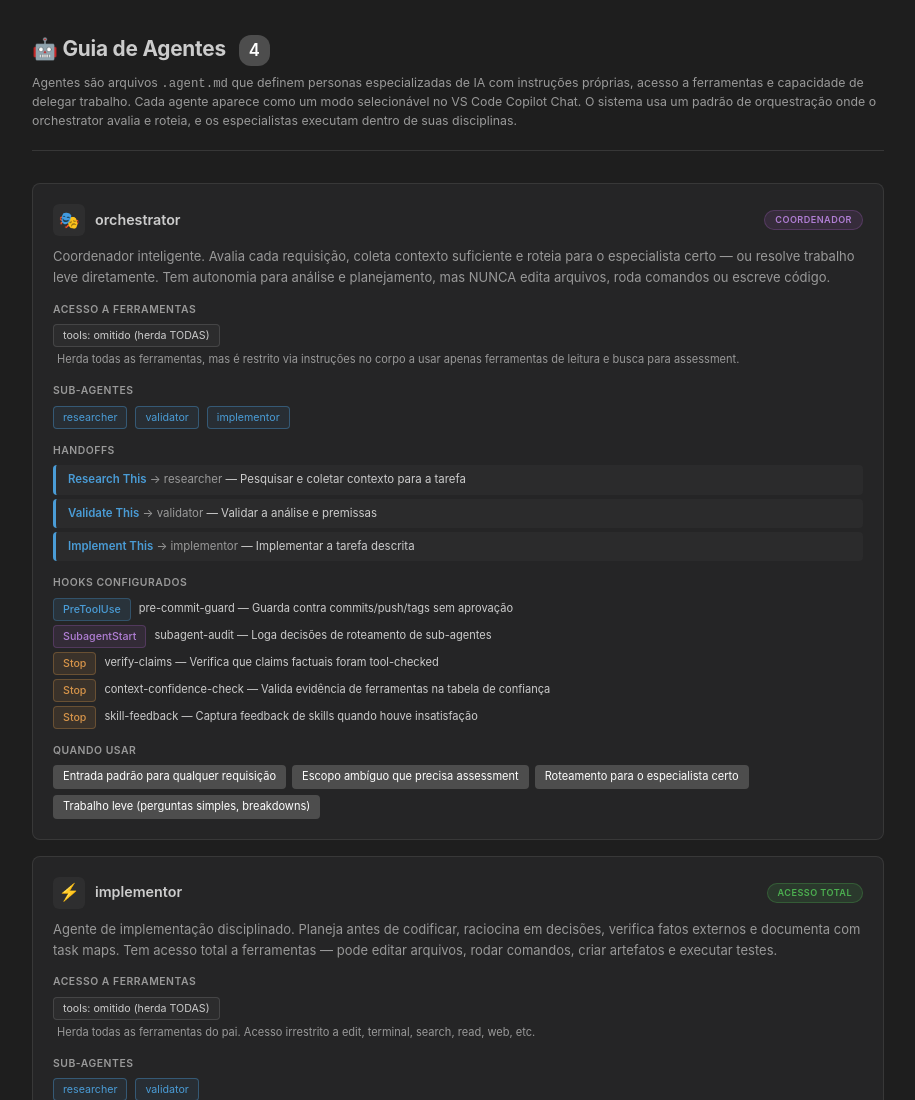
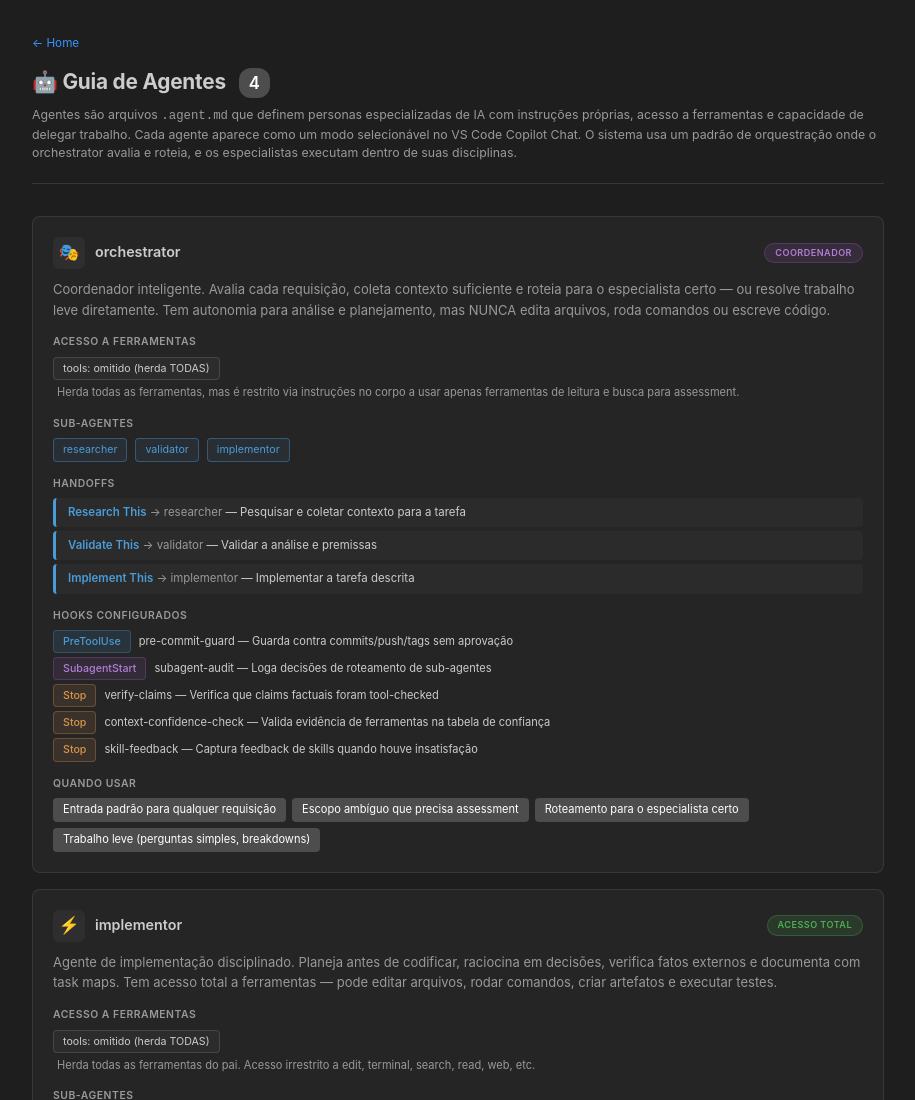
Before and after one commit to AllanSantos-DV/skill-kit, a plain HTML site: page agents/guide.html in a window 1280 px wide. Shown: the top 1100 px of the page, without its empty margins (182-1097 px from the left). Drawn offline with Linux system fonts and the light colour scheme.

Commit message:
feat: add back-to-home link on all guide pages

```diff
--- a/agents/guide.html
+++ b/agents/guide.html
@@ -16,6 +16,16 @@
       max-width: 900px;
       margin: 0 auto;
       line-height: 1.6;
+    }
+    .back-link {
+      display: inline-block;
+      margin-bottom: 12px;
+      color: var(--vscode-textLink-foreground, #3794ff);
+      text-decoration: none;
+      font-size: 0.9em;
+    }
+    .back-link:hover {
+      text-decoration: underline;
     }
     .header {
       margin-bottom: 32px;
@@ -195,6 +205,7 @@
 </head>
 <body>
   <div class="header">
+    <a href="../index.html" class="back-link">← Home</a>
     <h1>🤖 Guia de Agentes <span class="count-badge">4</span></h1>
     <p>
       Agentes são arquivos <code>.agent.md</code> que definem personas especializadas de IA com instruções
```
Also changed, not shown: hooks/guide.html (+11 -0 lines), skills/guide.html (+11 -0 lines).
